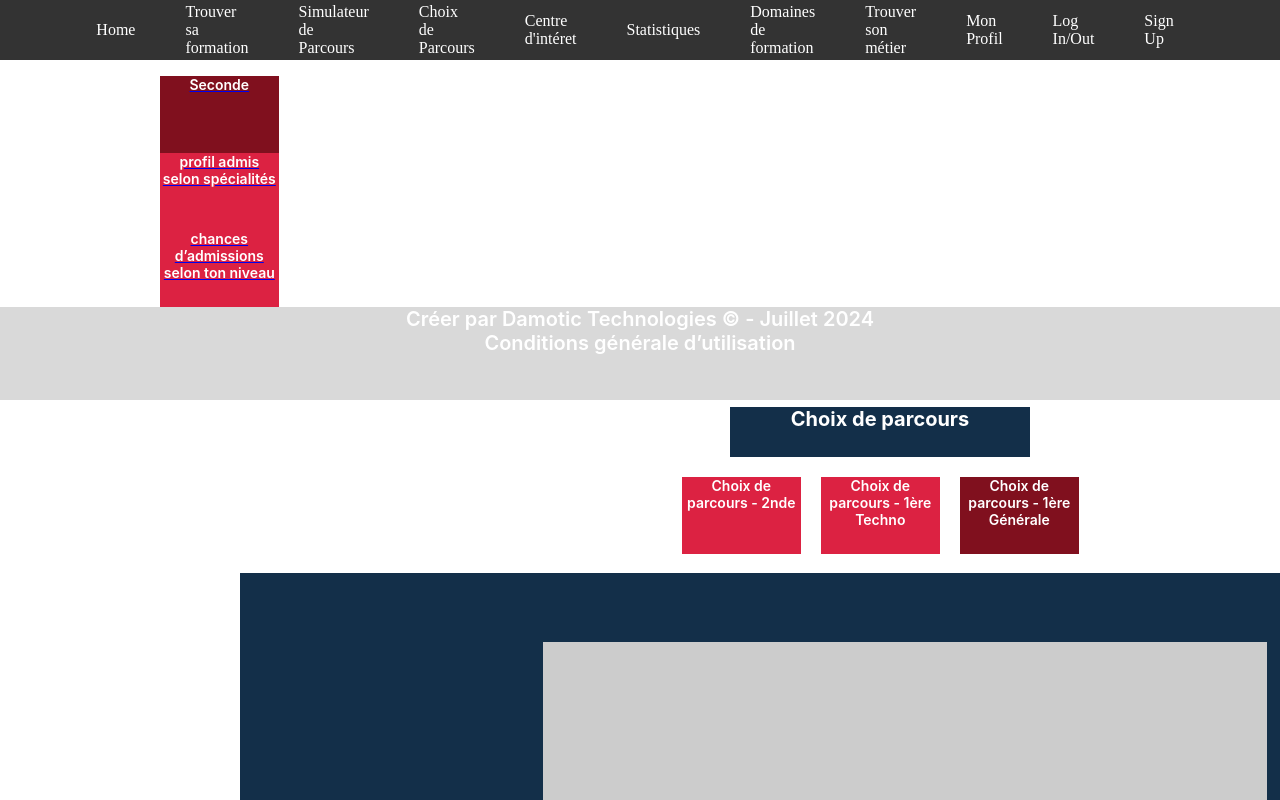
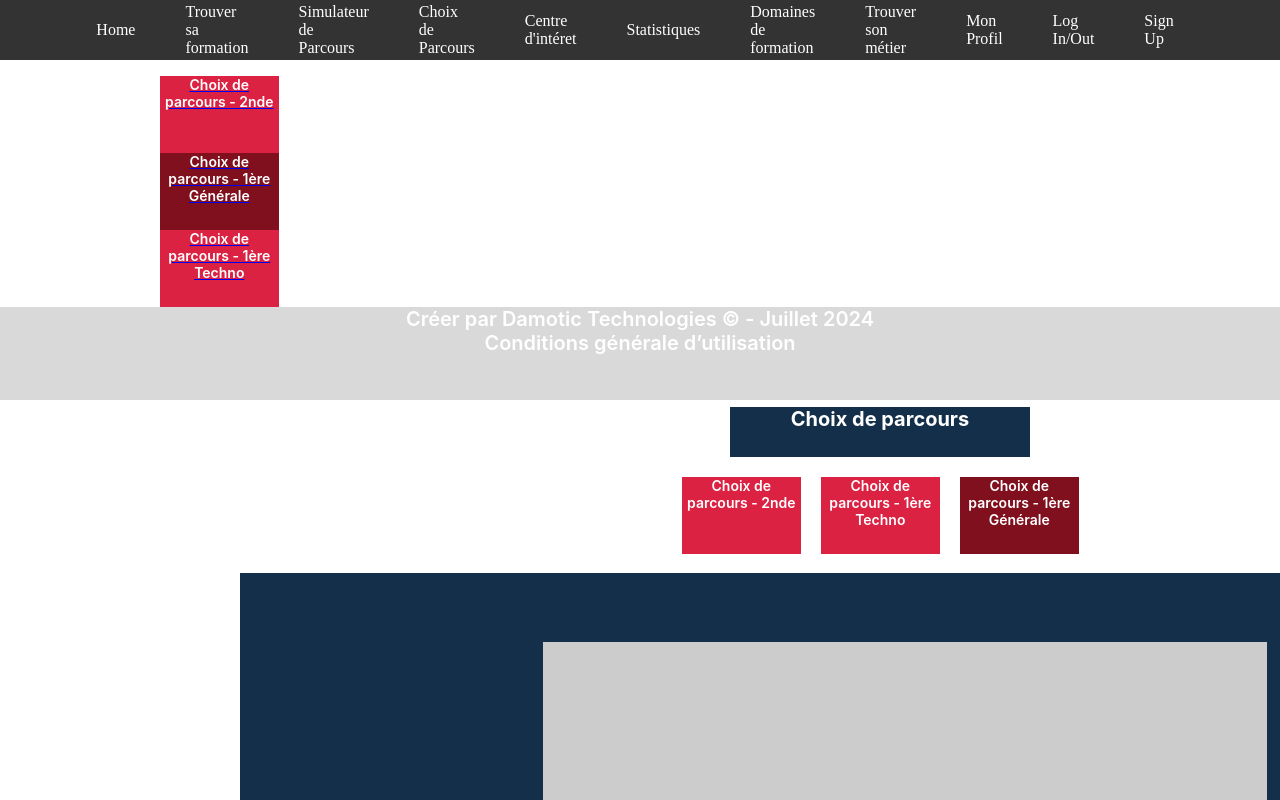
Before and after one commit to StagiairesDAMOTIC/FrontEndPsup, an Angular app: page /choix-de-parcours/premiere-generale in a window 1280 px wide. Shown: the top 800 px of the page. Built offline with nearby package versions, Linux system fonts and the light colour scheme.

Commit message:
les couleurs bien sur les navbar intégré aux pages

```diff
--- a/src/app/chances-admission-niveau/chances-admission-niveau.component.html
+++ b/src/app/chances-admission-niveau/chances-admission-niveau.component.html
@@ -7,7 +7,7 @@
           left: 0px;
           top: 0px;
 
-          background: #80101e;
+          background: #dc2242;
         "
   ><div
     style="
@@ -61,7 +61,7 @@
           height: 76.98px;
           left: 0px;
           top: 0px;
-          background: #dc2242;
+          background: #80101e;
         "
   ><div
     style="
--- a/src/app/choix-premiere-generale/choix-premiere-generale.component.html
+++ b/src/app/choix-premiere-generale/choix-premiere-generale.component.html
@@ -6,6 +6,33 @@
           left: 0px;
           top: 0px;
 
+          background: #dc2242;
+        "
+  ><div
+    style="
+          width: 118.62px;
+          height: 75.5px;
+          left: 0px;
+          top: 0px;
+          text-align: center;
+          color: white;
+          font-size: 14px;
+          font-family: Inter;
+          font-weight: 600;
+          word-wrap: break-word;
+        "
+  >
+    Choix de parcours - 2nde
+  </div></div>
+
+</div></a>
+<a [routerLink]="['/choix-de-parcours/premiere-generale']"><div style="width: 118.62px; height: 76.98px; ">
+  <div
+    style="
+          width: 118.62px;
+          height: 76.98px;
+          left: 0px;
+          top: 0px;
           background: #80101e;
         "
   ><div
@@ -22,34 +49,7 @@
           word-wrap: break-word;
         "
   >
-    Seconde
-  </div></div>
-
-</div></a>
-<a [routerLink]="['/choix-de-parcours/premiere-generale']"><div style="width: 118.62px; height: 76.98px; ">
-  <div
-    style="
-          width: 118.62px;
-          height: 76.98px;
-          left: 0px;
-          top: 0px;
-          background: #dc2242;
-        "
-  ><div
-    style="
-          width: 118.62px;
-          height: 75.5px;
-          left: 0px;
-          top: 0px;
-          text-align: center;
-          color: white;
-          font-size: 14px;
-          font-family: Inter;
-          font-weight: 600;
-          word-wrap: break-word;
-        "
-  >
-    profil admis selon spécialités
+    Choix de parcours - 1ère Générale
   </div></div>
 
 </div></a>
@@ -76,7 +76,7 @@
           word-wrap: break-word;
         "
   >
-    chances d’admissions selon ton niveau
+    Choix de parcours - 1ère Techno
   </div></div>
 
 </div></a>
--- a/src/app/choix-premiere-techno/choix-premiere-techno.component.html
+++ b/src/app/choix-premiere-techno/choix-premiere-techno.component.html
@@ -7,7 +7,7 @@
           left: 0px;
           top: 0px;
 
-          background: #80101e;
+          background: #dc2242;
         "
   ><div
     style="
@@ -23,7 +23,7 @@
           word-wrap: break-word;
         "
   >
-    Seconde
+    Choix de parcours - 2nde
   </div></div>
 
 </div></a>
@@ -50,7 +50,7 @@
           word-wrap: break-word;
         "
   >
-    profil admis selon spécialités
+    Choix de parcours - 1ère Générale
   </div></div>
 
 </div></a>
@@ -61,7 +61,7 @@
           height: 76.98px;
           left: 0px;
           top: 0px;
-          background: #dc2242;
+          background: #80101e;
         "
   ><div
     style="
@@ -77,7 +77,7 @@
           word-wrap: break-word;
         "
   >
-    chances d’admissions selon ton niveau
+    Choix de parcours - 1ère Techno
   </div></div>
 
 </div></a>
--- a/src/app/choix-seconde/choix-seconde.component.html
+++ b/src/app/choix-seconde/choix-seconde.component.html
@@ -23,7 +23,7 @@
           word-wrap: break-word;
         "
   >
-    Seconde
+    Choix de parcours - 2nde
   </div></div>
 
 </div></a>
@@ -50,7 +50,7 @@
           word-wrap: break-word;
         "
   >
-    profil admis selon spécialités
+    Choix de parcours - 1ère Générale
   </div></div>
 
 </div></a>
@@ -77,7 +77,7 @@
           word-wrap: break-word;
         "
   >
-    chances d’admissions selon ton niveau
+    Choix de parcours - 1ère Techno
   </div></div>
 
 </div></a>
--- a/src/app/profil-admis-spes/profil-admis-spes.component.html
+++ b/src/app/profil-admis-spes/profil-admis-spes.component.html
@@ -7,7 +7,7 @@
           left: 0px;
           top: 0px;
 
-          background: #80101e;
+          background: #dc2242;
         "
   ><div
     style="
@@ -34,7 +34,7 @@
           height: 76.98px;
           left: 0px;
           top: 0px;
-          background: #dc2242;
+          background: #80101e;
         "
   ><div
     style="
```
